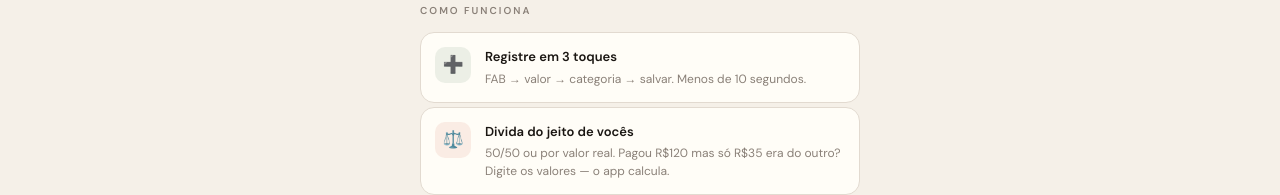
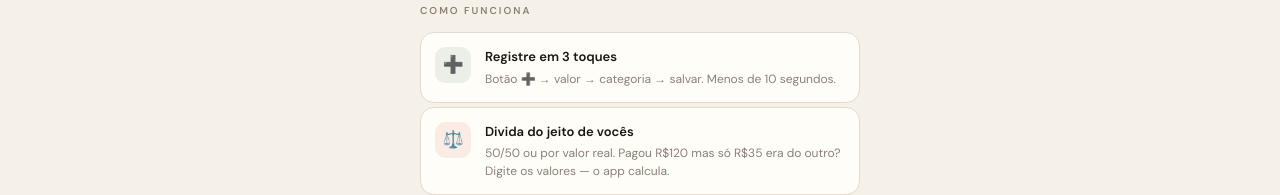
Before and after one commit to victoraragao67/dindin, a Next.js app in the folder web/: page /sobre in a window 1280 px wide. Shown: the part 349-544 px from the top of the page. Built offline with nearby package versions, Linux system fonts and the light colour scheme.

Commit message:
fix: substituir termo FAB por 'Botão ➕' na página /sobre
Co-Authored-By: Claude Sonnet 4.6 <noreply@anthropic.com>

```diff
--- a/web/app/sobre/page.tsx
+++ b/web/app/sobre/page.tsx
@@ -7,7 +7,7 @@ export default function SobrePage() {
       emoji: '➕',
       bg: 'color-mix(in srgb, var(--sage) 14%, transparent)',
       title: 'Registre em 3 toques',
-      desc: 'FAB → valor → categoria → salvar. Menos de 10 segundos.',
+      desc: 'Botão ➕ → valor → categoria → salvar. Menos de 10 segundos.',
     },
     {
       emoji: '⚖️',
```
